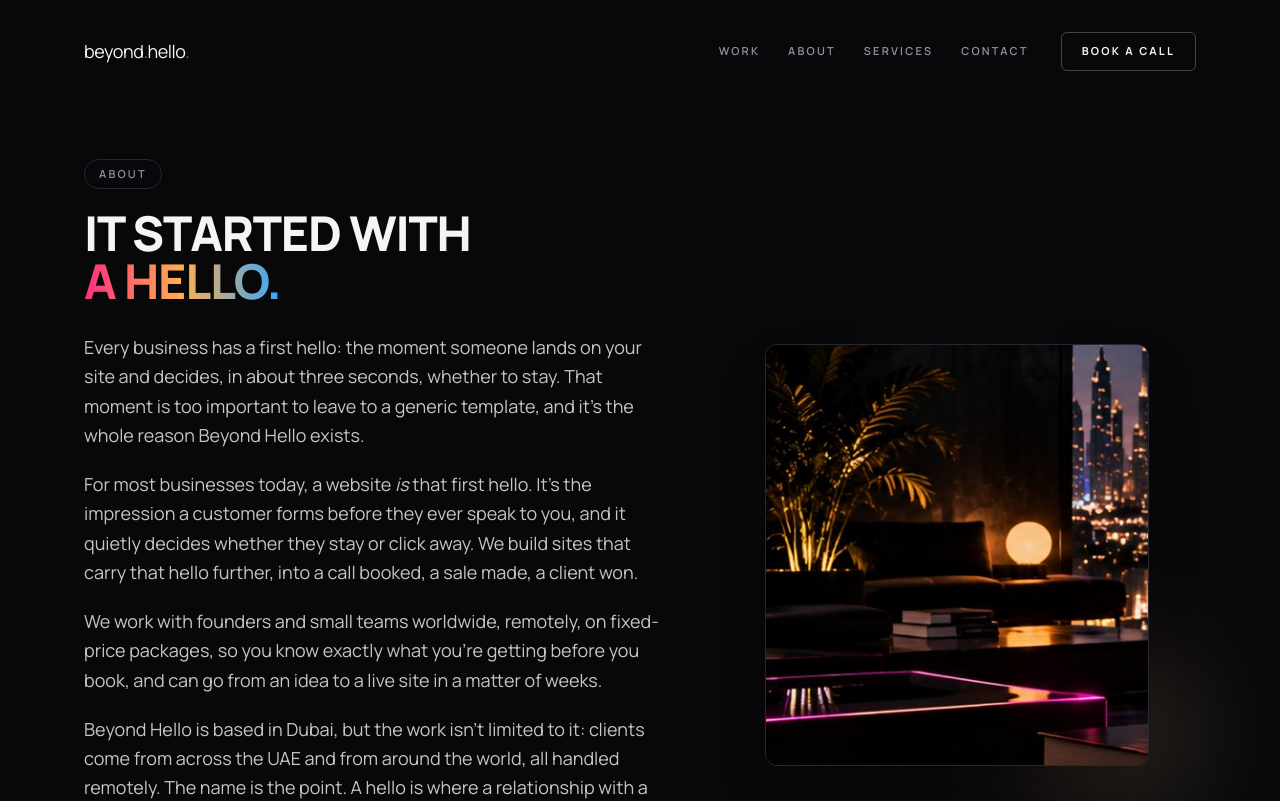
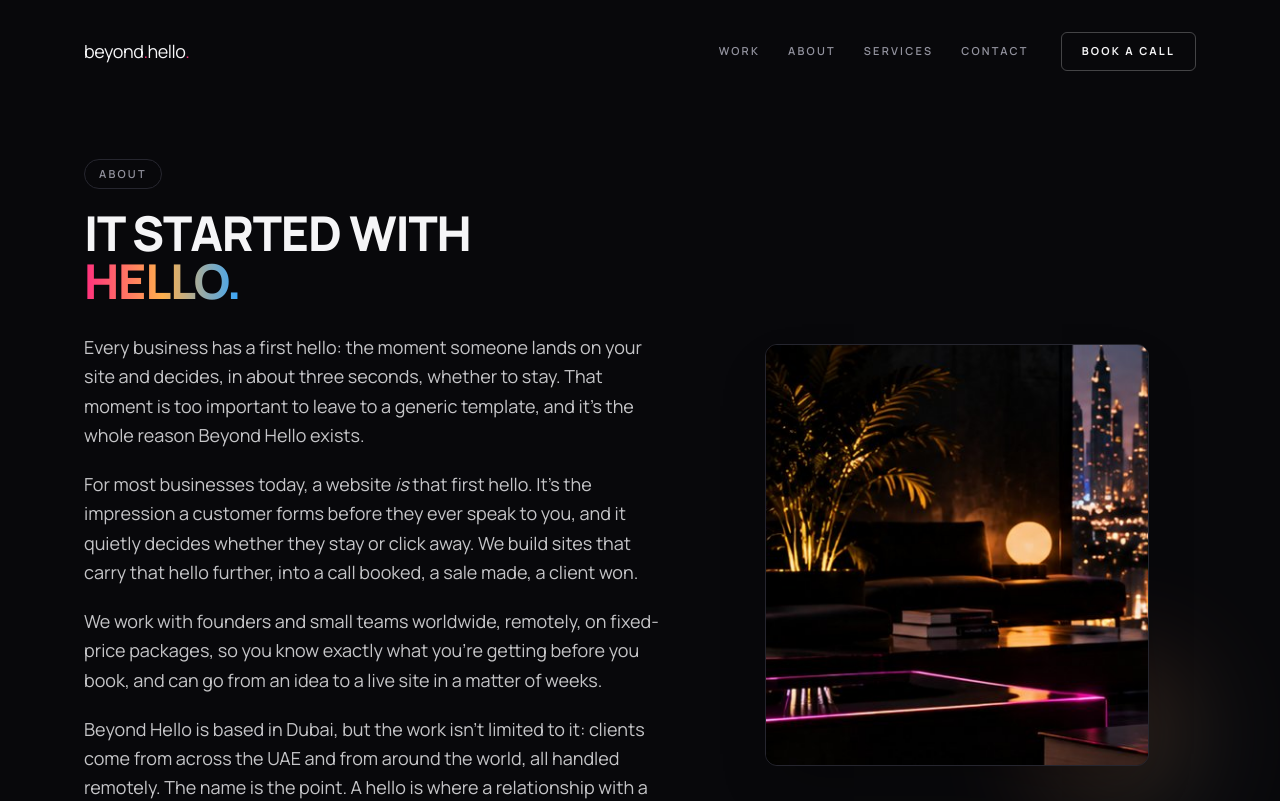
Before and after one commit to LiliG1985/DigitalDesign, a Next.js app: page /about in a window 1280 px wide. Shown: the top 801 px of the page. Built offline with nearby package versions, Linux system fonts and the light colour scheme.

Commit message:
Add files via upload

```diff
--- a/app/about/page.js
+++ b/app/about/page.js
@@ -51,7 +51,7 @@ export default function AboutPage() {
           <h1 className="mt-5 font-body text-4xl font-extrabold uppercase leading-[1.05] tracking-tight sm:text-5xl">
             It started with
             <br />
-            <span className="text-gradient">a hello.</span>
+            <span className="text-gradient">hello.</span>
           </h1>
           <div className="mt-7 flex flex-col gap-5 text-lg leading-relaxed text-paper/80">
             <p>
```
